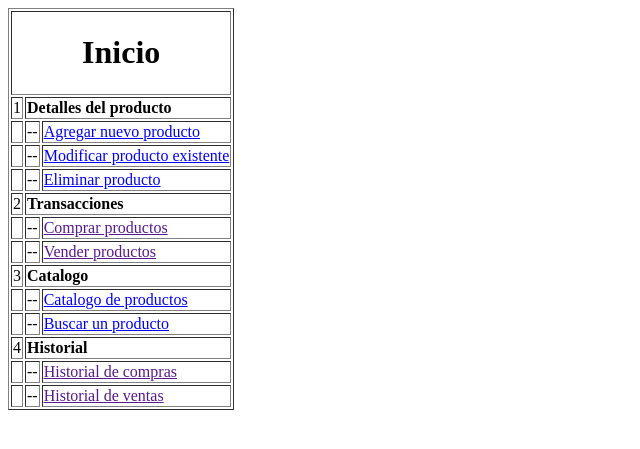
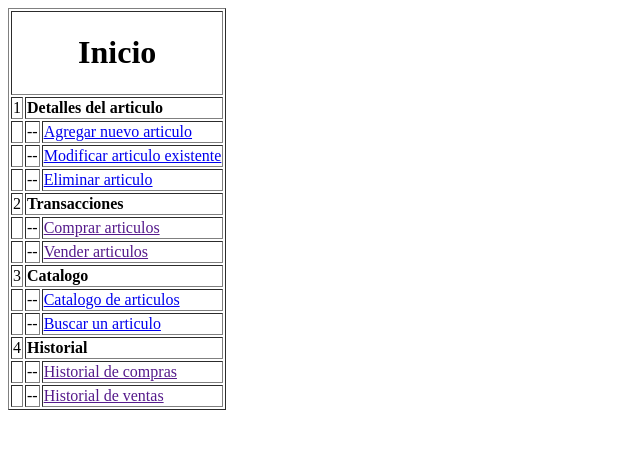
Before and after one commit to Kunai11/Inventario, a PHP site: page / in a window 1280 px wide. Shown: the top 449 px of the page, without its empty margins (0-640 px from the left). Run offline with PHP 8.4, Linux system fonts and the light colour scheme.

Commit message:
Cambiar palabra

```diff
--- a/index.php
+++ b/index.php
@@ -11,22 +11,22 @@
 			</tr>
 			<tr>
 				<td>1</td>
-				<td colspan="2"><strong>Detalles del producto</strong></td>
+				<td colspan="2"><strong>Detalles del articulo</strong></td>
 			</tr>
 			<tr>
 				<td></td>
 				<td>--</td>
-				<td><a href="agregar_articulo.php">Agregar nuevo producto</a></td>
+				<td><a href="agregar_articulo.php">Agregar nuevo articulo</a></td>
 			</tr>
 			<tr>
 				<td></td>
 				<td>--</td>
-				<td><a href="modificar_articulo.php">Modificar producto existente</a></td>
+				<td><a href="modificar_articulo.php">Modificar articulo existente</a></td>
 			</tr>
 			<tr>
 				<td></td>
 				<td>--</td>
-				<td><a href="eliminar articulo.php">Eliminar producto</a></td>
+				<td><a href="eliminar articulo.php">Eliminar articulo</a></td>
 			</tr>
 			<tr>
 				<td>2</td>
@@ -35,12 +35,12 @@
 			<tr>
 				<td></td>
 				<td>--</td>
-				<td><a href="">Comprar productos</a></td>
+				<td><a href="">Comprar articulos</a></td>
 			</tr>
 			<tr>
 				<td></td>
 				<td>--</td>
-				<td><a href="">Vender productos</a></td>
+				<td><a href="">Vender articulos</a></td>
 			</tr>
 			<tr>
 				<td>3</td>
@@ -49,12 +49,12 @@
 			<tr>
 				<td></td>
 				<td>--</td>
-				<td><a href="catalogo_articulos.php">Catalogo de productos</a></td>
+				<td><a href="catalogo_articulos.php">Catalogo de articulos</a></td>
 			</tr>
 			<tr>
 				<td></td>
 				<td>--</td>
-				<td><a href="buscar_articulo.php">Buscar un producto</a></td>
+				<td><a href="buscar_articulo.php">Buscar un articulo</a></td>
 			</tr>
 			<tr>
 				<td>4</td>
```
